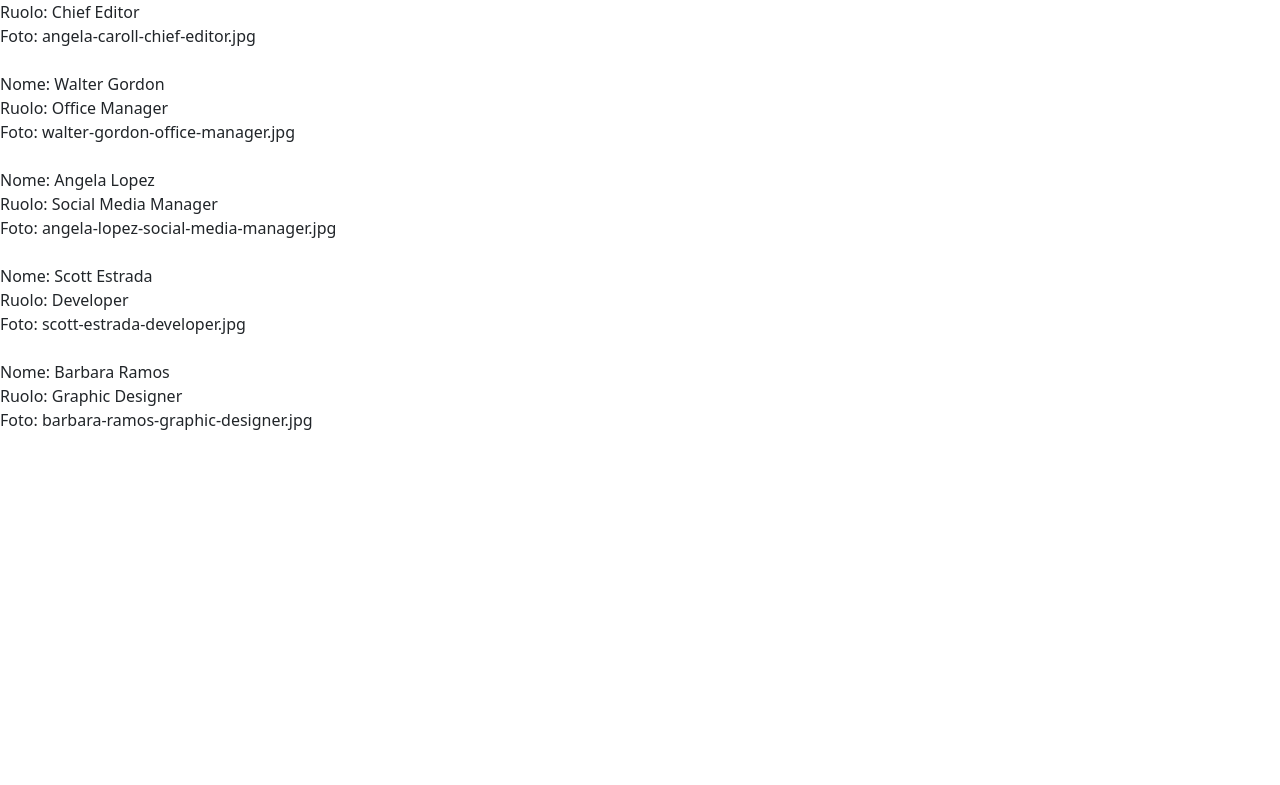
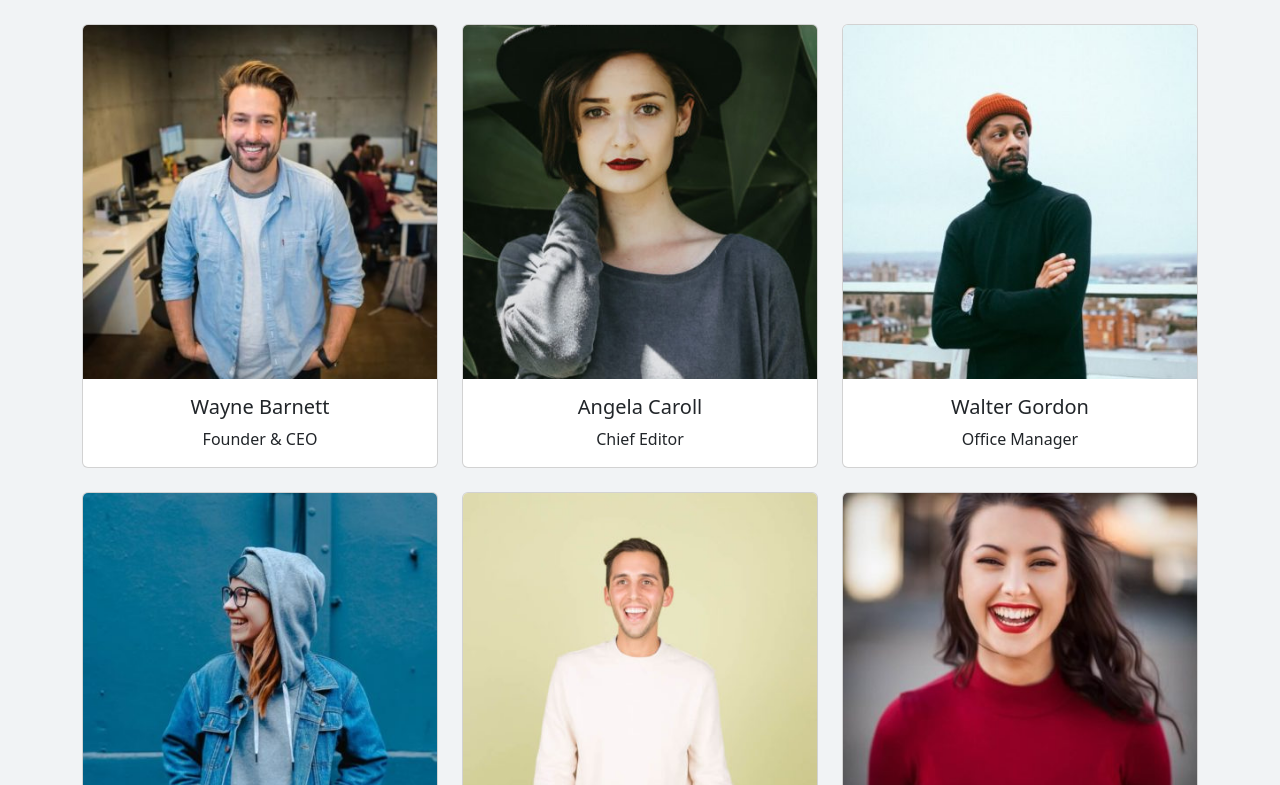
Before and after one commit to BrianBontempi/js-our-team, a plain HTML site: page index.html in a window 1280 px wide. Shown: the part 120-905 px from the top of the page. Before the commit the page ends 800 px from the top, so only its background shows below. Drawn offline with nearby package versions, Linux system fonts and the light colour scheme.

Commit message:
print team cards with photo

```diff
--- a/css/style.css
+++ b/css/style.css
@@ -0,0 +1,10 @@
+body{
+    background-color: #f1f3f5;
+}
+
+/* ! card */
+
+.card img{
+    aspect-ratio: 1;
+    object-fit: cover;
+}
--- a/index.html
+++ b/index.html
@@ -10,6 +10,9 @@
     <script defer src="js/script.js"></script>
 </head>
 <body>
-    <div id="teamInfo"></div>
+    <div class="container py-5">
+        <h1 class="text-center mb-5">Our Team</h1>
+        <div id="teamInfo" class="row row-cols-1 row-cols-md-3 g-4"></div>
+    </div>
 </body>
 </html>
--- a/js/script.js
+++ b/js/script.js
@@ -18,15 +18,24 @@ for (let i = 0; i < teamMembers.length; i++) {
     console.log("Foto:", teamMembers[i].photo);
 }
 
-// stampo le stesse info sul DOM
+// stampo le stesse info sul DOM sotto forma di card
 
-// costruisco le stringhe
+// costruisco le card
 for (let i = 0; i < teamMembers.length; i++) {
-    // Crea una stringa con le informazioni del membro del team
-    const memberInfoString = "Nome: " + teamMembers[i].name + "<br>" +
-                           "Ruolo: " + teamMembers[i].role + "<br>" +
-                           "Foto: " + teamMembers[i].photo + "<br><br>";
+    const member = teamMembers[i];
 
-    // Aggiungo la stringa all'elemento nel DOM
-    teamInfoElement.innerHTML += memberInfoString;
+    // Crea la card con foto, nome e ruolo del membro del team
+    const memberCard = `
+    <div class="col">
+        <div class="card h-100 text-center">
+            <img src="img/${member.photo}" class="card-img-top" alt="${member.name}">
+            <div class="card-body">
+                <h5 class="card-title">${member.name}</h5>
+                <p class="card-text">${member.role}</p>
+            </div>
+        </div>
+    </div>`;
+
+    // Aggiungo la card all'elemento nel DOM
+    teamInfoElement.innerHTML += memberCard;
 }
```
